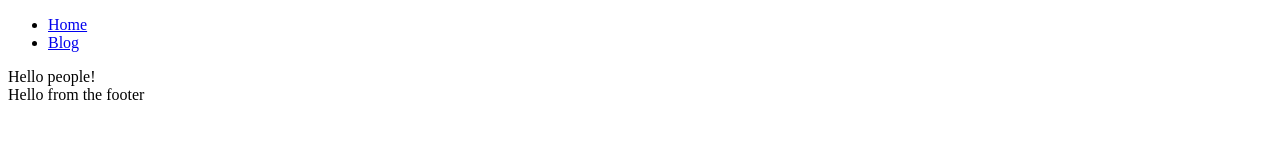
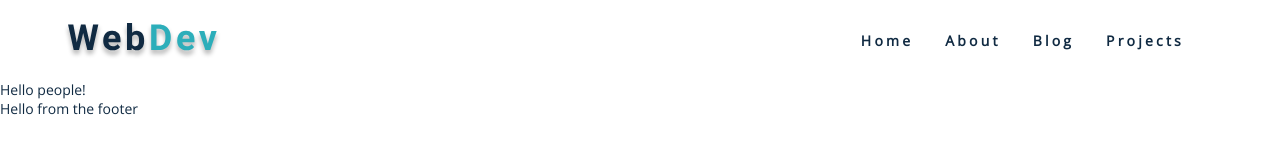
Before and after one commit to mediasittich/personal-site-gatbsy, a Gatsby site: page / in a window 1280 px wide. Built offline with nearby package versions, Linux system fonts and the light colour scheme; Gatsby itself is replaced by a stand-in of ours.

Commit message:
update Navbar component with links constant add styles to Navbar

```diff
--- a/src/components/Layout.js
+++ b/src/components/Layout.js
@@ -1,6 +1,7 @@
 import React from "react"
 import Navbar from "./Navbar"
 import Footer from "./Footer"
+import "../styles/global.css"
 
 const Layout = ({ children }) => {
   return (
--- a/src/components/Navbar.js
+++ b/src/components/Navbar.js
@@ -1,17 +1,20 @@
 import React from "react"
-import { Link } from "gatsby"
+import logo from "../assets/logo.svg"
+import { FaAlignRight } from "react-icons/fa"
+import PageLinks from "../constants/pageLinks"
 
 const Navbar = () => {
   return (
-    <nav>
-      <ul>
-        <li>
-          <Link to="/">Home</Link>
-        </li>
-        <li>
-          <Link to="/blog/">Blog</Link>
-        </li>
-      </ul>
+    <nav className="navbar">
+      <div className="nav-center">
+        <div className="nav-header">
+          <img src={logo} alt="logo" />
+          <button type="button" className="toggle-btn">
+            <FaAlignRight></FaAlignRight>
+          </button>
+        </div>
+        <PageLinks styleClass="nav-links"></PageLinks>
+      </div>
     </nav>
   )
 }
--- /dev/null
+++ b/src/styles/global.css
@@ -0,0 +1,180 @@
+/*
+===============
+Fonts
+===============
+*/
+@import url("https://fonts.googleapis.com/css?family=Open+Sans|Roboto:400,700&display=swap");
+
+/*
+===============
+Variables
+===============
+*/
+:root {
+    /* Fonts */
+    --font-primary: 'Roboto', sans-serif;
+    --font-secondary: 'Open Sans', sans-serif;
+    /* primary color dark shades */
+    --primary-1: hsl(184, 91%, 17%);
+    --primary-2: hsl(185, 84%, 25%);
+    --primary-3: hsl(185, 81%, 29%);
+    --primary-4: hsl(184, 77%, 34%);
+    --primary-5: #2caeba;
+    /* lighter shades of primary color */
+    --primary-6: hsl(185, 57%, 50%);
+    --primary-7: hsl(184, 65%, 59%);
+    --primary-8: hsl(184, 80%, 74%);
+    --primary-9: hsl(185, 94%, 87%);
+    --primary-10: hsl(186, 100%, 94%);
+    /* darkest grey - used for headings */
+    --grey-1: hsl(209, 61%, 16%);
+    --grey-3: hsl(209, 34%, 30%);
+    --grey-4: hsl(209, 28%, 39%);
+    /* grey used for paragraphs */
+    --grey-5: hsl(210, 22%, 49%);
+    --grey-8: hsl(210, 31%, 80%);
+    --grey-9: hsl(212, 33%, 89%);
+    --grey-10: hsl(210, 36%, 96%);
+    --green-dark: hsl(125, 67%, 35%);
+    --red-dark: hsl(360, 67%, 44%);
+    --red-light: hsl(360, 71%, 66%);
+    --white: #fff;
+    /* Other */
+    --transition: all 0.3s linear;
+    --spacing: 0.2rem;
+    --radius: 0.25rem;
+    --light-shadow: 0 5px 15px rgba(0, 0, 0, 0.1);
+    --dark-shadow: 0 5px 15px rgba(0, 0, 0, 0.2);
+    --max-width: 1170px;
+    --fixed-width: 700px;
+}
+
+/*
+===============
+Global Styles
+===============
+*/
+
+*,
+::after,
+::before {
+    margin: 0;
+    padding: 0;
+    box-sizing: border-box;
+}
+
+body {
+    font-family: var(--font-secondary);
+    background: var(--white);
+    color: var(--grey-1);
+    font-size: 0.875rem;
+    margin-top: 5rem;
+}
+
+ul {
+    list-style-type: none;
+}
+
+a {
+    text-decoration: none;
+}
+
+/* Social Links */
+.social-links {
+    margin-top: 2rem;
+    width: 15rem;
+    display: flex;
+    justify-content: space-between;
+}
+
+/*
+===============
+Navbar
+===============
+*/
+
+.navbar {
+    position: absolute;
+    top: 0;
+    left: 0;
+    width: 100%;
+    height: 5rem;
+    display: flex;
+    align-items: center;
+    z-index: 100;
+    background: var(--white);
+}
+
+.nav-center {
+    width: 90vw;
+    max-width: 1170px;
+    margin: 0 auto;
+}
+
+.nav-header {
+    display: flex;
+    justify-content: space-between;
+    align-items: center;
+}
+
+.nav-header img {
+    margin-bottom: 0.375rem;
+}
+
+.toggle-btn {
+    font-size: 2rem;
+    background: transparent;
+    border-color: transparent;
+    color: var(--primary-5);
+    cursor: pointer;
+    transition: var(--transition);
+}
+
+.toggle-btn:hover {
+    color: var(--primary-2)
+}
+
+.nav-links {
+    display: none;
+}
+
+@media screen and (min-width: 768px) {
+    .nav-center {
+        display: grid;
+        grid-template-columns: auto 1fr;
+        align-items: center;
+    }
+
+    .nav-links {
+        display: flex;
+        justify-content: flex-end;
+    }
+
+    .nav-links li {
+        margin-right: 2rem;
+    }
+
+    .nav-links a {
+        text-transform: capitalize;
+        color: var(--grey-1);
+        font-weight: bold;
+        letter-spacing: var(--spacing);
+        transition: var(--transition);
+        padding: 0.5rem 0;
+    }
+
+    .nav-links a:hover {
+        color: var(--primary-5);
+        box-shadow: 0 2px var(--primary-5);
+    }
+
+    .toggle-btn {
+        display: none;
+    }
+}
+
+@media screen and (min-width: 992px) {
+    .navbar {
+        background: transparent;
+    }
+}
```
